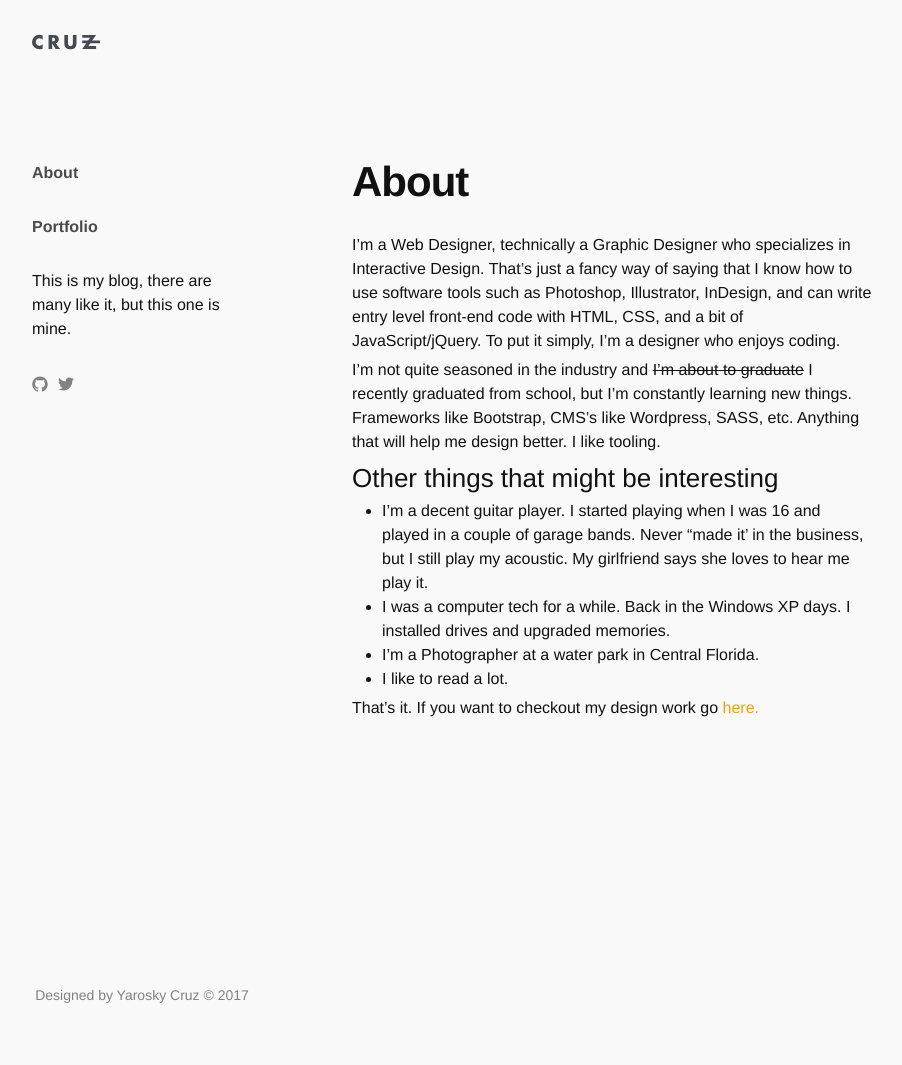
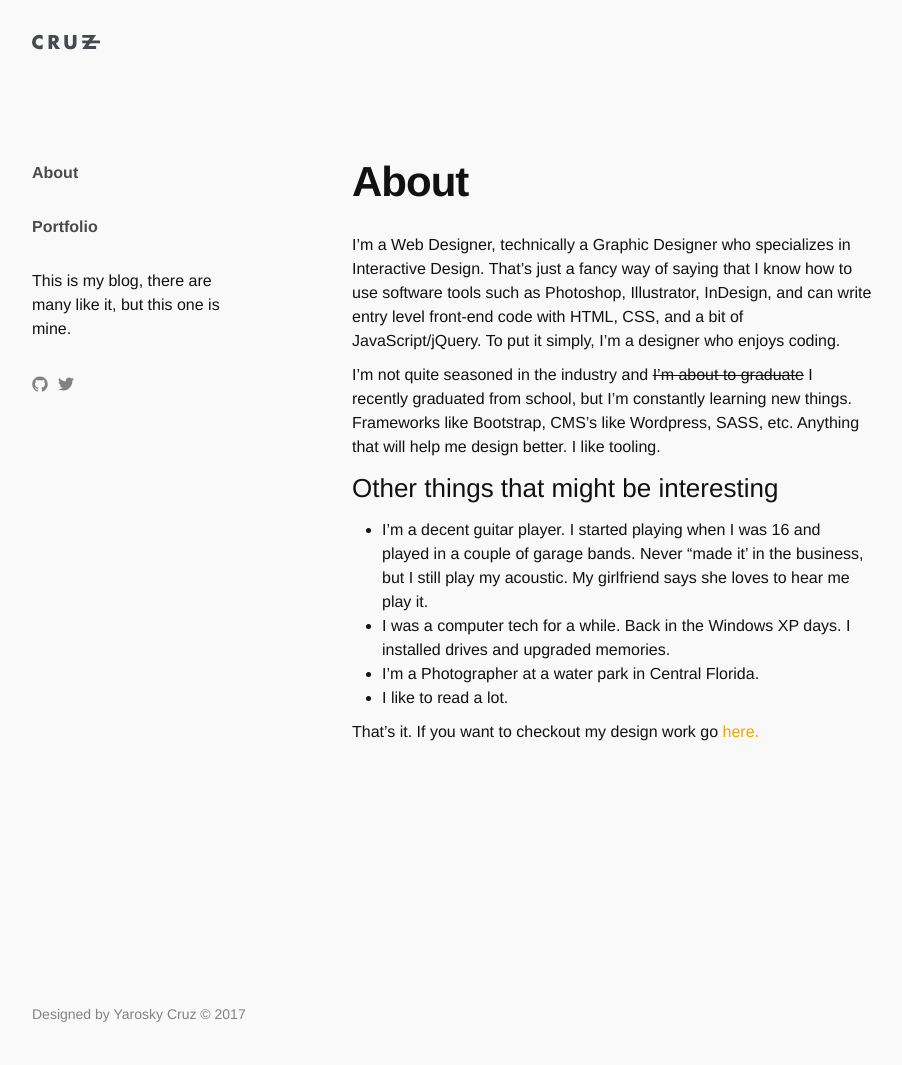
Before and after one commit to yarocruz/yarocruz.github.io, a Jekyll site: the page built from about.md, in a window 1280 px wide. Shown: the whole page, without its empty margins (138-1040 px from the left). Built offline with Jekyll 4.4.1, drawn with Linux system fonts in a browser that asks for light colours; some web fonts are replaced; before the commit the page ends 1041 px from its top, so only the background shows below that.

Commit message:
Update main.css

```diff
--- a/assets/main.css
+++ b/assets/main.css
@@ -28,13 +28,11 @@ h1, h2, h3, h4, h5, h6,
 p, blockquote, pre,
 ul, ol, dl, figure,
 .highlight {
-  margin-bottom: 1px; }
+  margin-bottom: 10px; }
 
 .post-link, .post-title {
   font-weight: 900; }
-p {
-  margin: 5px auto;
-}
+
 
 /**
  * Images
```
